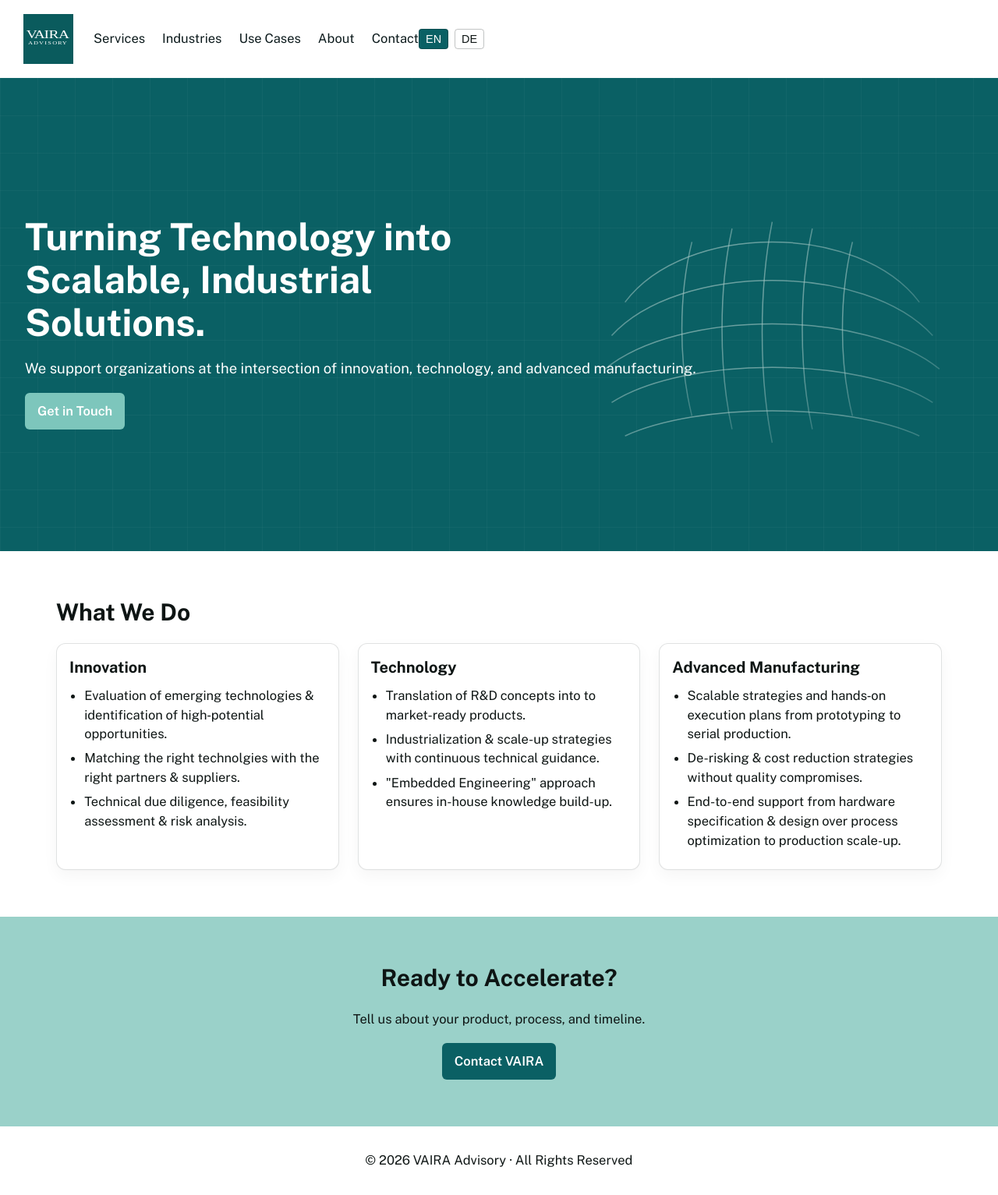
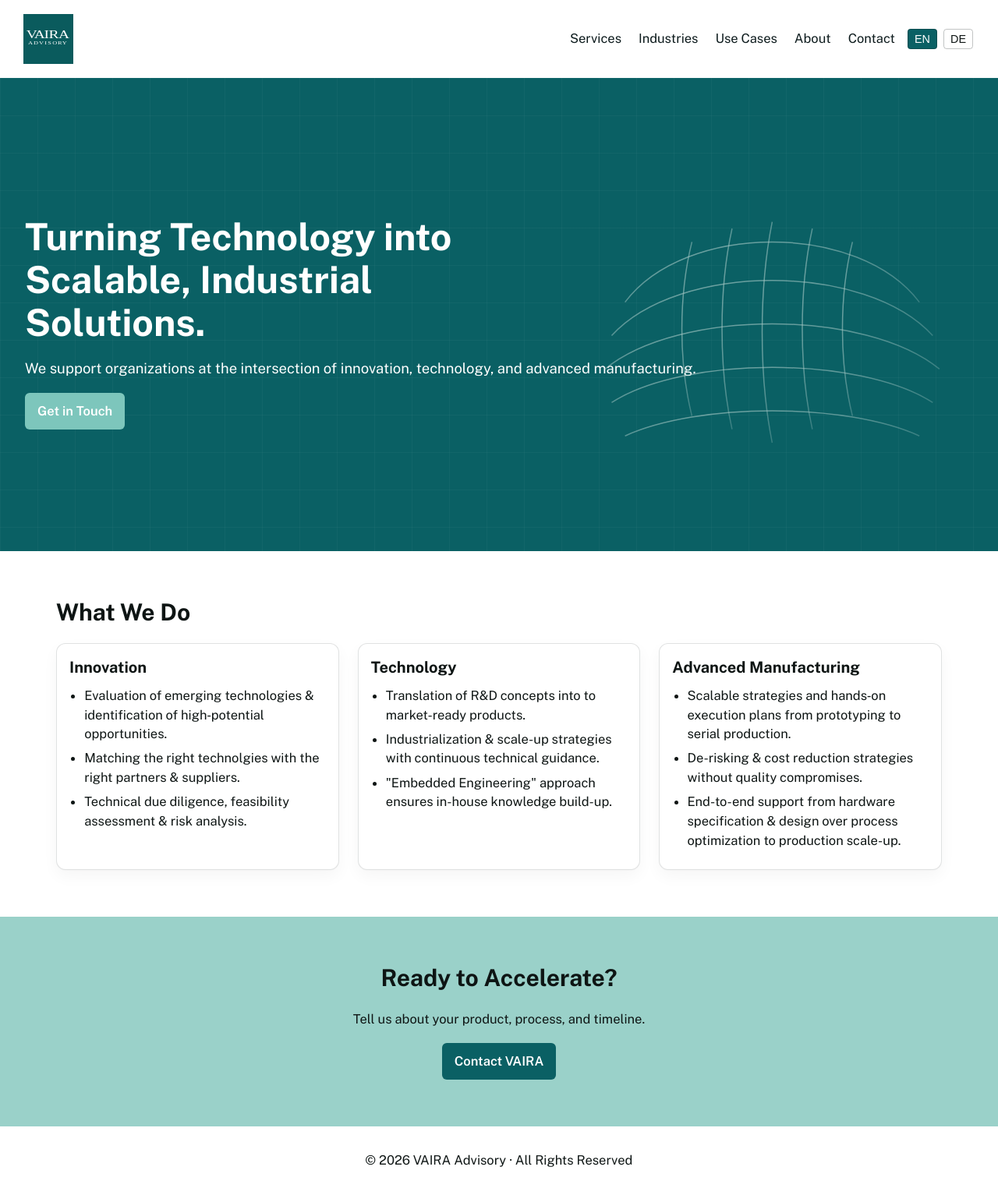
Before and after one commit to raphaelheeb/vaira-advisory, a Jekyll site: the page built from index.html, in a window 1280 px wide. Shown: the whole page at 78% size. Built offline with Jekyll 4.4.1, drawn with Linux system fonts in a browser that asks for light colours.

Commit message:
Update styles.css

```diff
--- a/assets/css/styles.css
+++ b/assets/css/styles.css
@@ -126,7 +126,7 @@
 .site-header nav {
   display: flex;
   align-items: center;
-  margin-left: 0;            /* ensure nav stays beside logo */
+  margin-left: auto !important;            /* ensure nav stays beside logo */
 }
 
 .nav {
@@ -148,7 +148,7 @@
   display: flex;
   align-items: center;
   gap: 8px;
-  margin-left: auto;         /* <-- this sends it to the far right */
+  margin-left: 16px;         /* <-- this sends it to the far right */
 }
 
 .lang-btn {
```
